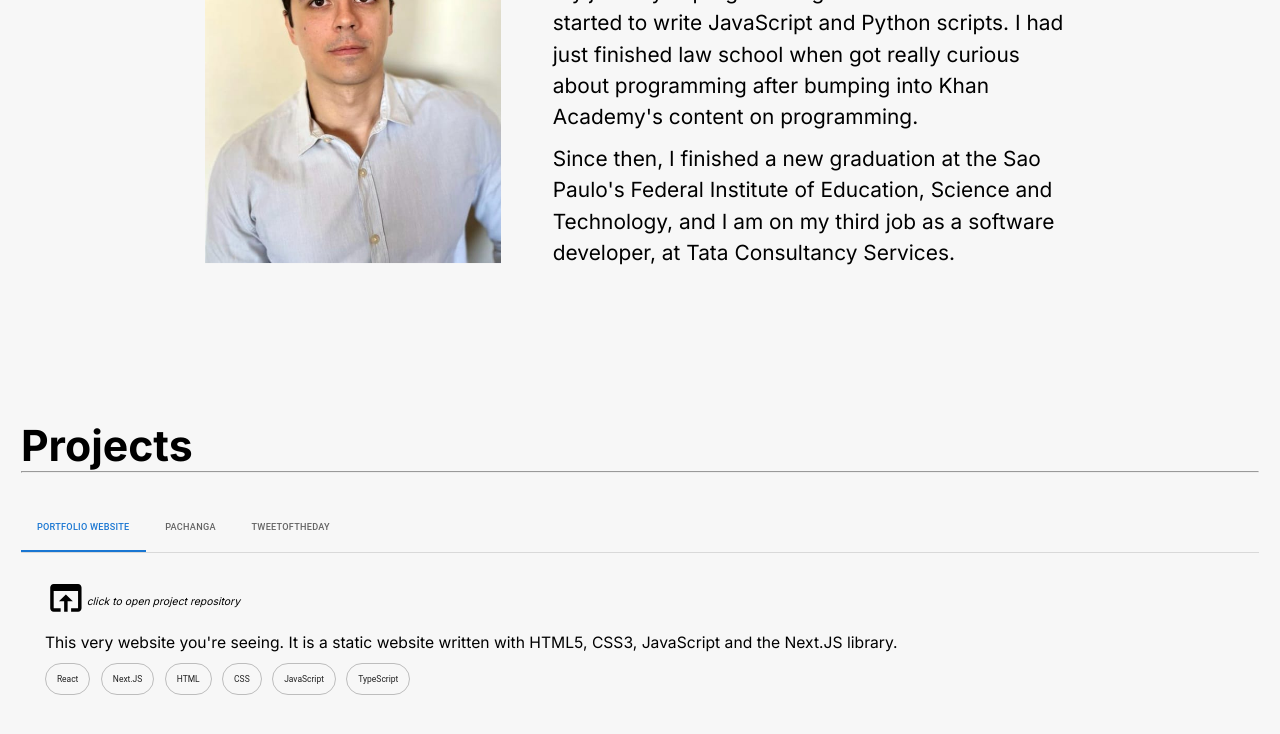
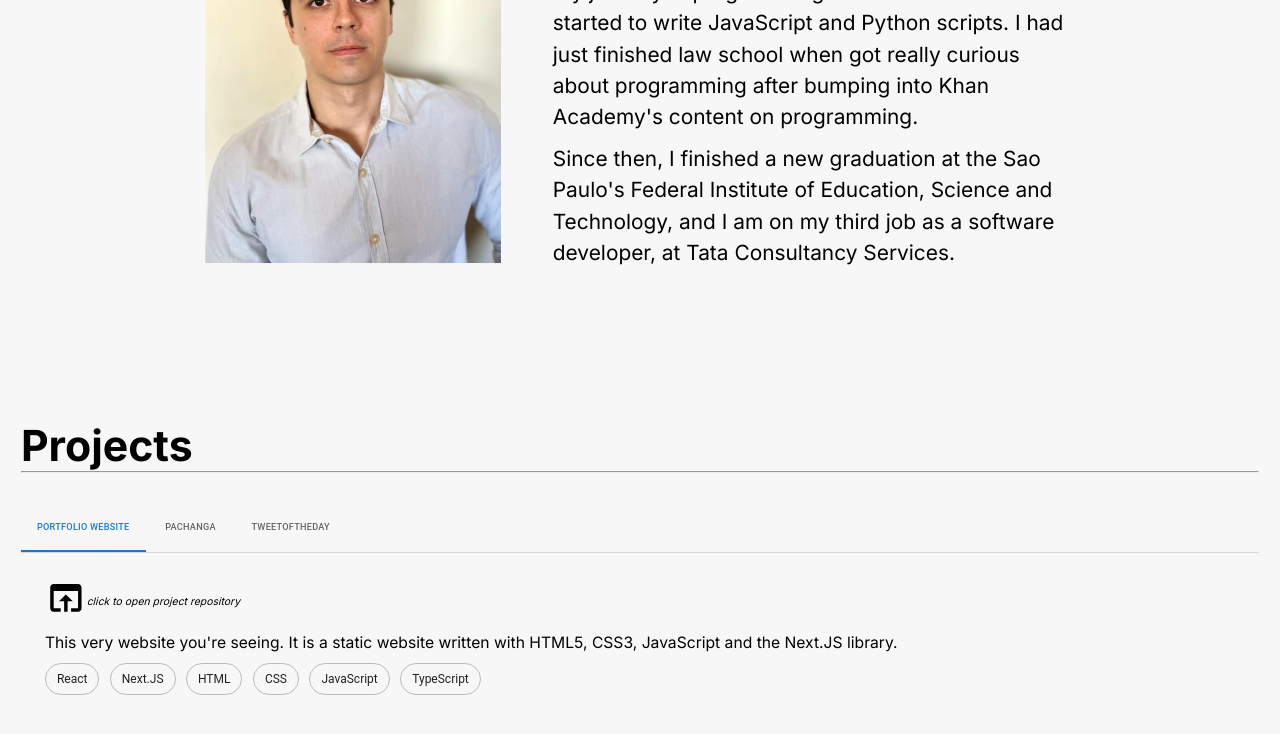
Before and after one commit to tsmurer/tsmurer.github.io, a Next.js app: page / in a window 1280 px wide. Shown: the part 1149-1883 px from the top of the page. Built offline with nearby package versions, Linux system fonts and the light colour scheme.

Commit message:
removal of @mui/styles, replaced by @emotion/react

```diff
--- a/package.json
+++ b/package.json
@@ -15,7 +15,6 @@
     "@mui/lab": "^5.0.0-alpha.149",
     "@mui/material": "^5.14.13",
     "@mui/styled-engine-sc": "^6.0.0-alpha.1",
-    "@mui/styles": "^5.14.14",
     "@octokit/core": "^5.0.1",
     "next": "13.5.5",
     "react": "^18",
--- a/src/app/components/projects/projects.scss
+++ b/src/app/components/projects/projects.scss
@@ -50,6 +50,10 @@
     top:0;
 }
 
+MuiChip-root, MuiChip-label {
+    font-size: 2rem !important;
+}
+
 @media screen and (max-width: 600px) {
     .projects {
         top: 7rem;
--- a/src/app/components/projects/projects.tsx
+++ b/src/app/components/projects/projects.tsx
@@ -2,7 +2,7 @@
 
 import React from 'react'
 import './projects.scss'
-import {makeStyles, createStyles } from '@mui/styles'
+import {css, jsx} from '@emotion/react'
 import { Tab} from '@mui/material'
 import { projects } from '@/lib/data';
 import TabContext from '@mui/lab/TabContext';
@@ -12,21 +12,12 @@
 import Chip from '@mui/material/Chip'
 import { OpenInBrowser } from '@mui/icons-material';
 
-
-
-const useStyles = makeStyles({
-    root: {
-      fontSize: '1.2rem',
-    },
-});
-
 export default function Projects() {
     const handleChange = (event: React.SyntheticEvent, newValue: string) => {
         setValue(newValue);
       };
     const tabs = []
     const tabpanels = []
-    const styledChipClass = useStyles();
 
     let counter = 0;
     for(let i = 1; i <= projects.length; i++) {
@@ -34,7 +25,15 @@
         let chips = [];
         let project = projects[i-1];
         for(let j = 1; j <= project.techstack.length; j++) {
-            chips.push(<Chip className={styledChipClass.root} key={counter} label={project.techstack[j - 1]} variant="outlined" />)
+            chips.push(<Chip
+                key={counter}
+                label={project.techstack[j - 1]}
+                sx={{
+                    "& .MuiChip-label": {
+                      fontSize: "12px"
+                    }
+                  }}
+                variant="outlined" />)
             counter++
         }
         tabs.push(<Tab key={counter} label={projects[i-1].name} value={"" + i}></Tab>)
--- a/tsconfig.json
+++ b/tsconfig.json
@@ -16,6 +16,7 @@
     "resolveJsonModule": true,
     "isolatedModules": true,
     "jsx": "preserve",
+    "jsxImportSource": "@emotion/react",
     "incremental": true,
     "plugins": [
       {
```
Also changed, not shown: 1 other file (tests, documents, lock files or other folders).
